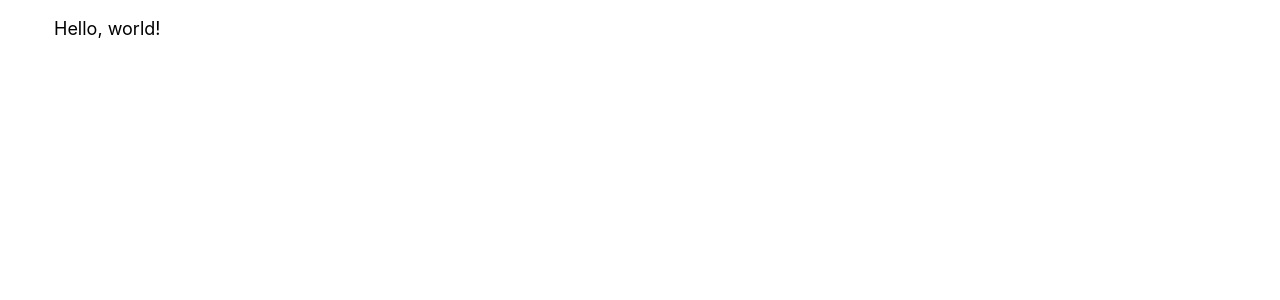
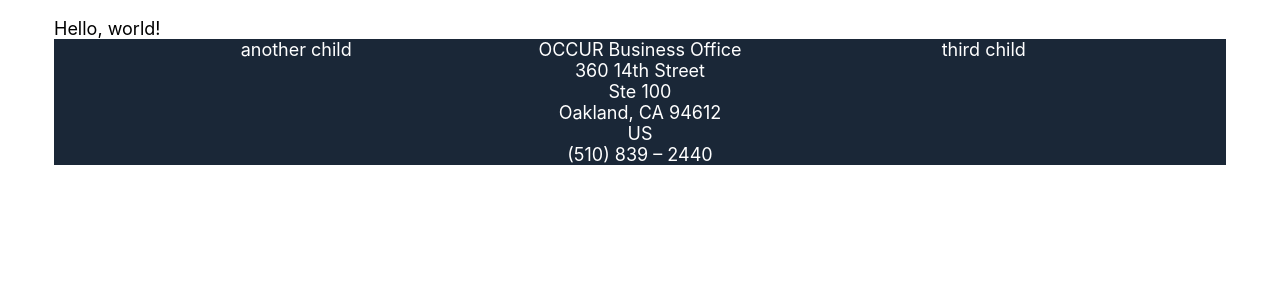
Before and after one commit to JumboCode/OCCUR, a Next.js app in the folder client/: page / in a window 1280 px wide. Shown: the top 300 px of the page. Built offline with nearby package versions, Linux system fonts and the light colour scheme.

Commit message:
starting footer

```diff
--- /dev/null
+++ b/client/src/components/Footer/Footer.jsx
@@ -0,0 +1,27 @@
+import React from 'react';
+import styles from './Footer.module.scss';
+
+export default function Footer() {
+  return (
+    <div className={styles.base}>
+      <div>another child</div>
+
+      <div className={styles.address}>
+        OCCUR Business Office
+        <br />
+        360 14th Street
+        <br />
+        Ste 100
+        <br />
+        Oakland, CA 94612
+        <br />
+        US
+        <br />
+        (510) 839 – 2440
+        <br />
+      </div>
+
+      <div>third child</div>
+    </div>
+  );
+}
--- /dev/null
+++ b/client/src/components/Footer/Footer.module.scss
@@ -0,0 +1,14 @@
+@import 'styles/colors';
+
+.base {
+  background-color: $dark-blue;
+  color: white;
+  display: flex;
+  justify-content: space-evenly;
+  flex-wrap: wrap;
+  text-align: center;
+
+  & > * {
+    min-width: 200px;
+  }
+}
--- a/client/src/pages/_app.jsx
+++ b/client/src/pages/_app.jsx
@@ -1,5 +1,6 @@
 import React from 'react';
 import PropTypes from 'prop-types';
+import Footer from 'components/Footer/Footer.jsx';
 
 import 'styles/base.scss';
 import styles from './app.module.scss';
@@ -8,6 +9,7 @@
   return (
     <div className={styles.base}>
       <Component {...pageProps} />
+      <Footer />
     </div>
   );
 }
--- /dev/null
+++ b/client/src/styles/colors.scss
@@ -0,0 +1,6 @@
+$beige: #FFF1E8;
+$brown: #DC9766;
+$dark-blue: #1A2737;
+$light-blue: #77AAF2;
+$orange: #E1701D;
+$yellow: #F2CD76;
```
